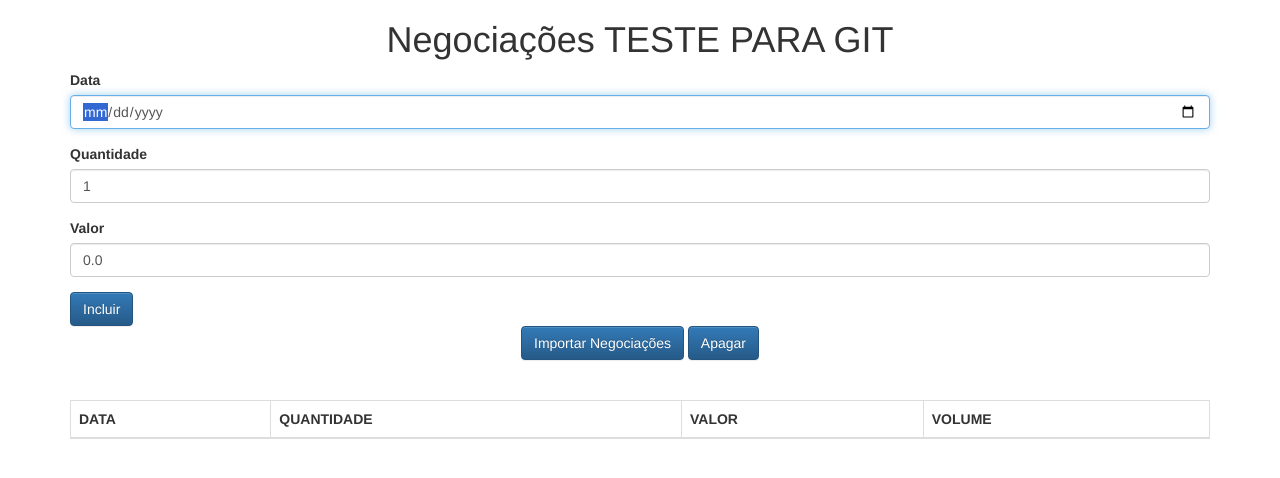
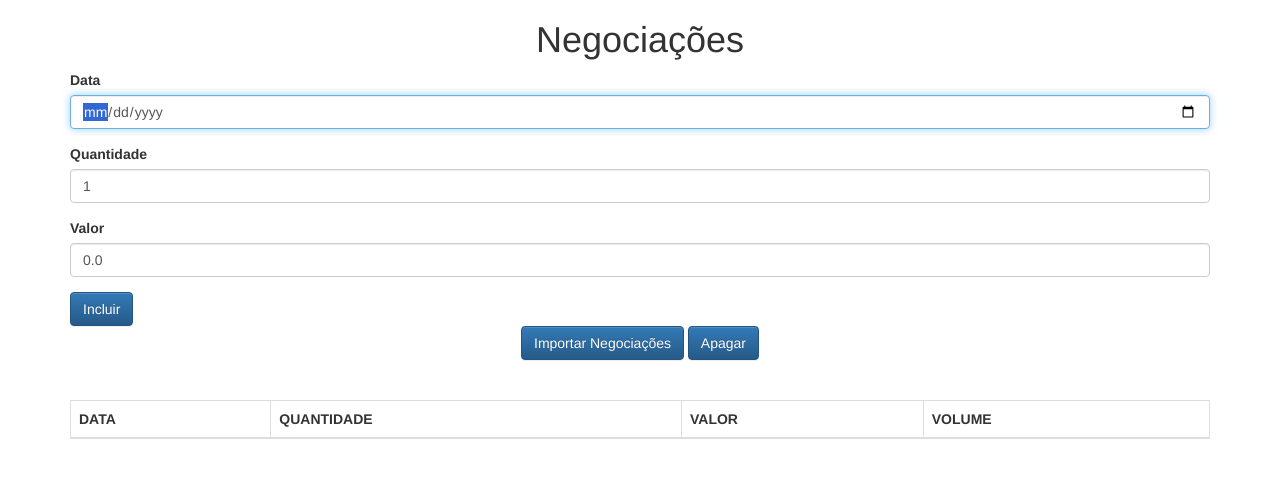
Before and after one commit to fabricioPsilva/aluraframe_JS, a plain HTML site: page client/index.html in a window 1280 px wide. Drawn offline with Linux system fonts and the light colour scheme.

Commit message:
Correção do cabeçalho

```diff
--- a/client/index.html
+++ b/client/index.html
@@ -9,7 +9,7 @@
 </head>
 <body class="container">
 
-    <h1 class="text-center">Negociações TESTE PARA GIT</h1>
+    <h1 class="text-center">Negociações</h1>
 
     <form class="form" onsubmit="negociacaoController.adiciona(event)">
 
```
